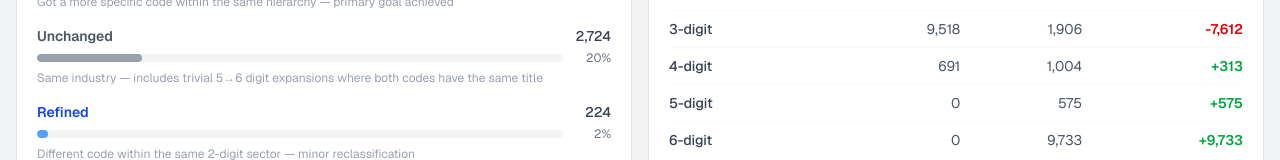
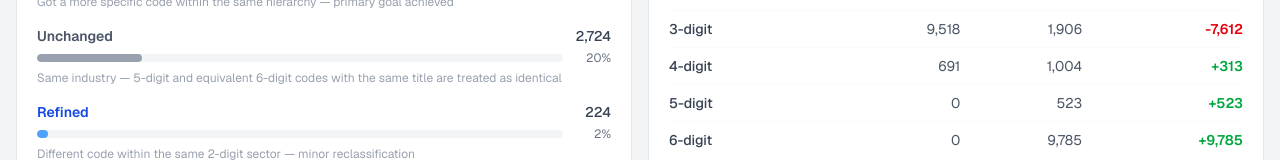
Before and after one commit to riskyruskiclaude/sic-naics-mapper, a Next.js app: page /analysis in a window 1280 px wide. Shown: the part 394-554 px from the top of the page. Built offline with nearby package versions, Linux system fonts and the light colour scheme.

Commit message:
normalize equivalent 5/6-digit after codes before analysis
Co-Authored-By: Claude Sonnet 4.6 <noreply@anthropic.com>

```diff
--- a/app/analysis/AnalysisDashboard.tsx
+++ b/app/analysis/AnalysisDashboard.tsx
@@ -71,15 +71,14 @@ function getSizeBand(desc: string): string {
 function analyze(rows: string[][], equivalents: Record<string, string> = {}): Row[] {
   return rows.map((f) => {
     const nb = f[2]?.trim() ?? "";
-    const na = f[4]?.trim() ?? "";
+    // Normalize "after" code: if it's a 5-digit with an equivalent 6-digit, treat both as the same
+    const naRaw = f[4]?.trim() ?? "";
+    const na = equivalents[naRaw] ?? naRaw;
     const indBefore = f[3]?.trim() ?? "";
     const indAfter = f[5]?.trim() ?? "";
 
-    // Treat a move from a 5-digit code to its sole same-titled 6-digit child as unchanged
-    const isEquivalentStep = equivalents[nb] === na;
-
     let outcome: Outcome;
-    if (nb === na || isEquivalentStep) outcome = "unchanged";
+    if (nb === na) outcome = "unchanged";
     else if (na.startsWith(nb)) outcome = "deepened";
     else if (nb.slice(0, 2) === na.slice(0, 2)) outcome = "refined";
     else if (na.length < nb.length) outcome = "less_specific";
@@ -175,7 +174,7 @@ function Bar({ value, total, color }: { value: number; total: number; color: str
 
 const OUTCOME_META: Record<Outcome, { label: string; color: string; bar: string; desc: string }> = {
   deepened:      { label: "Deepened",      color: "text-green-700",  bar: "bg-green-500",  desc: "Got a more specific code within the same hierarchy — primary goal achieved" },
-  unchanged:     { label: "Unchanged",     color: "text-gray-600",   bar: "bg-gray-400",   desc: "Same industry — includes trivial 5→6 digit expansions where both codes have the same title" },
+  unchanged:     { label: "Unchanged",     color: "text-gray-600",   bar: "bg-gray-400",   desc: "Same industry — 5-digit and equivalent 6-digit codes with the same title are treated as identical" },
   refined:       { label: "Refined",       color: "text-blue-700",   bar: "bg-blue-400",   desc: "Different code within the same 2-digit sector — minor reclassification" },
   sector_shift:  { label: "Sector shift",  color: "text-orange-700", bar: "bg-orange-400", desc: "Moved to a different 2-digit sector — review recommended" },
   less_specific: { label: "Less specific", color: "text-red-700",    bar: "bg-red-500",    desc: "Code became shorter/broader — regression, review required" },
```
